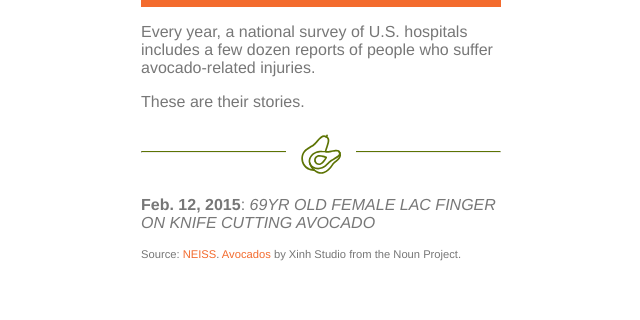
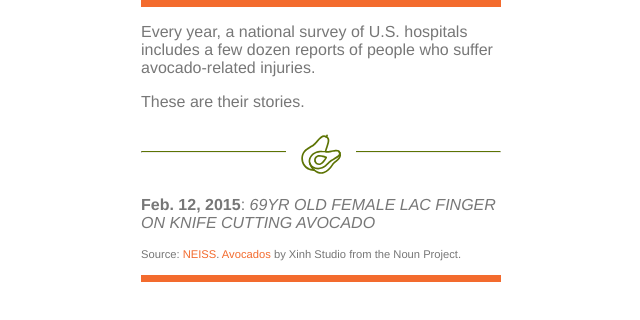
Before and after one commit to reporting-texas/2017-04-14-avocado-widget, a plain HTML site: page index.html in a window 1280 px wide. Shown: the whole page, without its empty margins (319-959 px from the left). Drawn offline with Linux system fonts and the light colour scheme.

Commit message:
style tweaks, add pymchild send on load

```diff
--- a/script.js
+++ b/script.js
@@ -37,6 +37,7 @@
         var new_report = getRandomReport();
         date.innerHTML = new_report.d;
         narrative.innerHTML = new_report.n;
+        pymChild.sendHeight();
 
         setInterval(function() {
           var new_report = getRandomReport();
--- a/style.css
+++ b/style.css
@@ -13,7 +13,9 @@ body {
 div.wrapper {
   border-top: 7px solid #F36B2E;
   max-width: 360px;
-  margin: 0 auto;
+  margin: 0 auto 15px auto;
+  padding-bottom: 15px;
+  border-bottom: 7px solid #F36B2E;
 }
 
 div.avocado {
```
